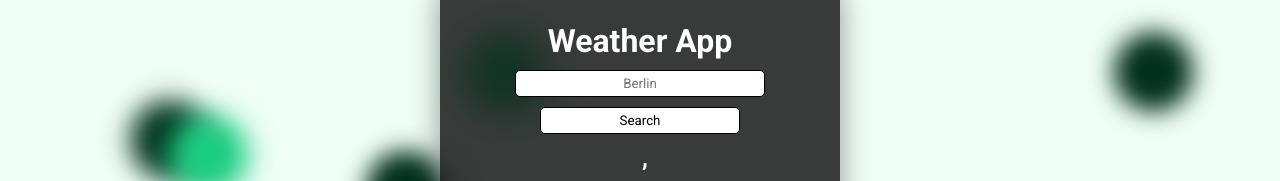
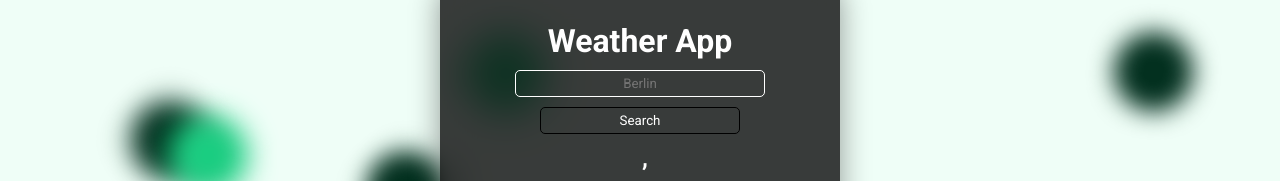
Before and after one commit to meisteraxel/weather-app, a React (Vite) app: page / in a window 1280 px wide. Shown: the part 168-349 px from the top of the page. Built offline with nearby package versions, Linux system fonts and the light colour scheme.

Commit message:
added additional styling

```diff
--- a/src/style.css
+++ b/src/style.css
@@ -39,16 +39,19 @@ main {
   text-align: center;
   width: 250px;
   padding: 5px 0px;
-  border: 1px solid black;
+  border: 1px solid white;
   border-radius: 5px;
+  color: white;
   font-family: "Roboto", sans-serif;
+  background: transparent;
 }
 
 .app-container button {
   font-family: "Roboto", sans-serif;
   padding: 5px 0px;
   width: 200px;
-  background-color: white;
+  color: white;
+  background-color: transparent;
   border: 1px solid black;
   border-radius: 5px;
   cursor: pointer;
```
